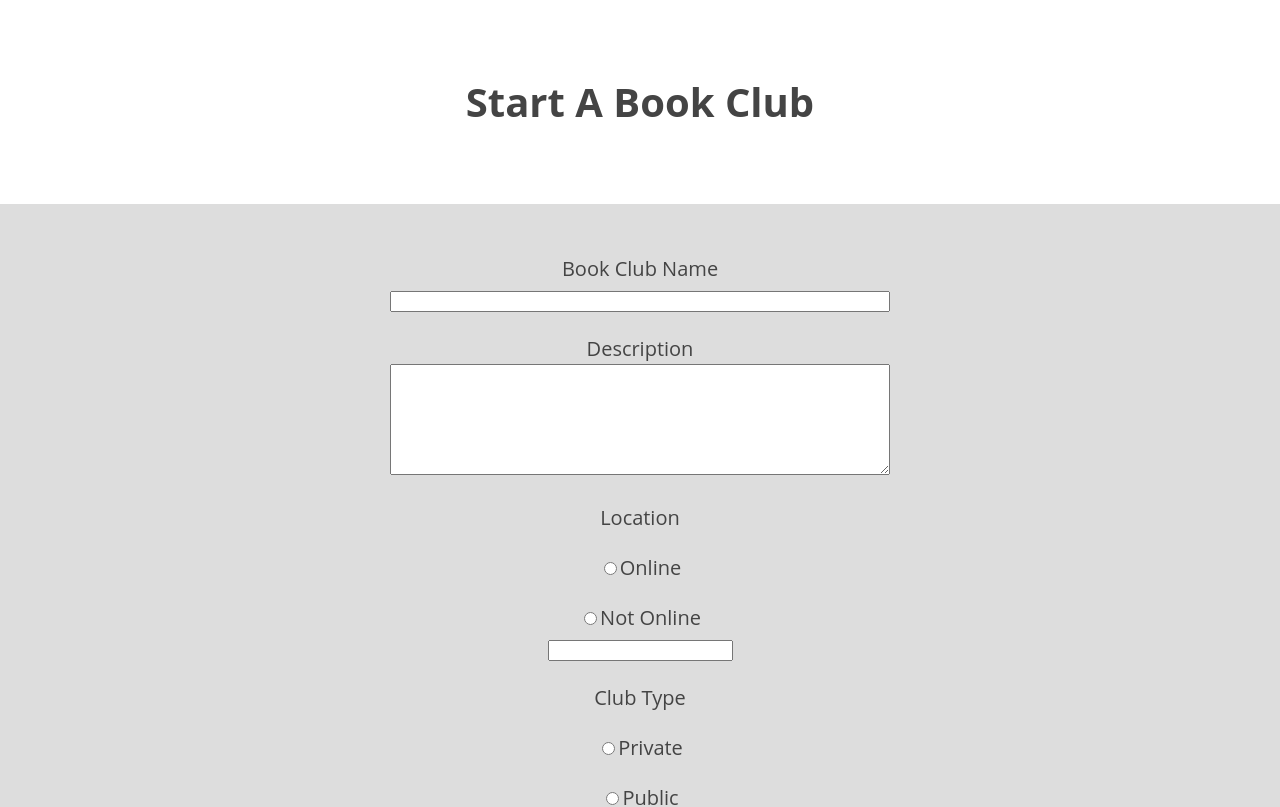
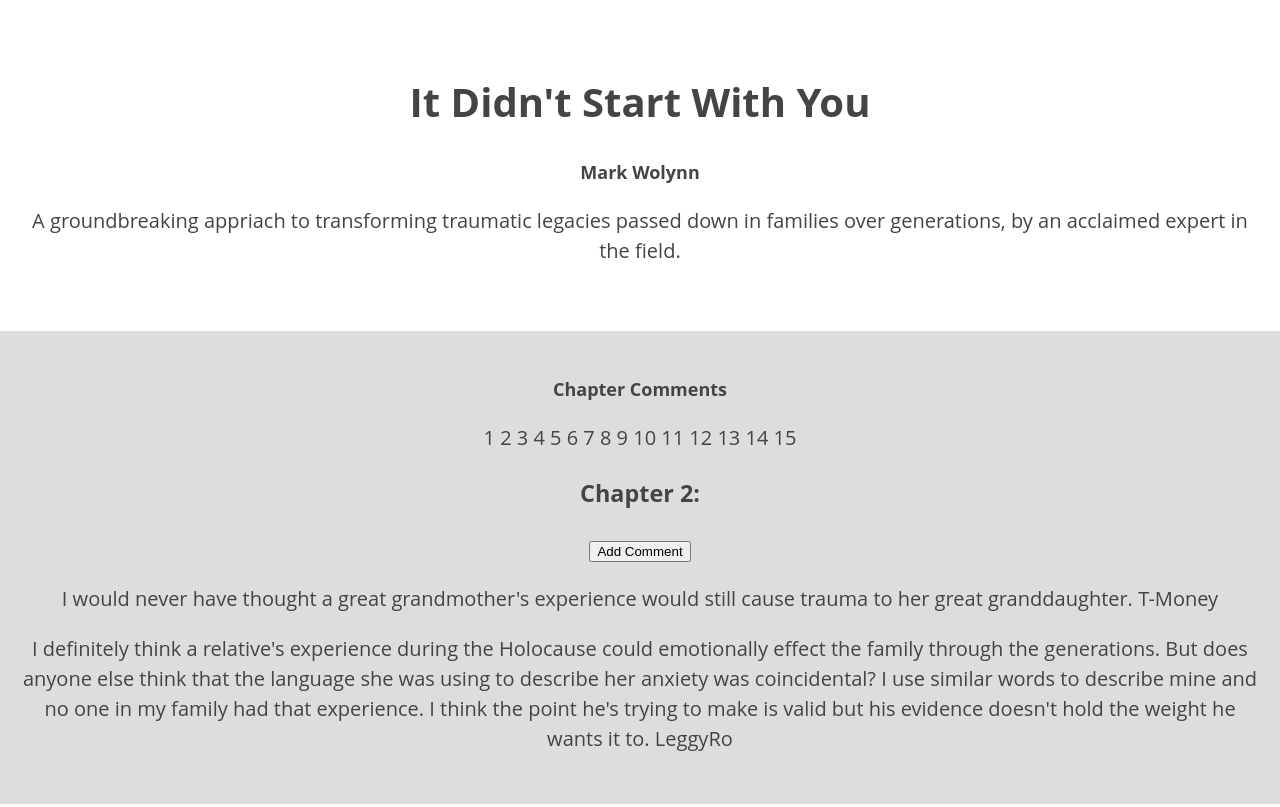
Before and after one commit to legsateri/cover-to-cover-app, a React (Create React App) app: page / in a window 1280 px wide. Shown: the top 807 px of the page. Built offline with nearby package versions, Linux system fonts and the light colour scheme.

Commit message:
formatting updates

```diff
--- a/src/AppContext.js
+++ /dev/null
@@ -1,5 +0,0 @@
-import React from 'react';
-
-export default React.createContext({
-    addClub: () => { }
-});
--- /dev/null
+++ b/src/components/AssignedBookPage/AssignedBookPage.css
@@ -0,0 +1,62 @@
+* {
+    box-sizing: border-box;
+}
+
+body {
+    font-family: "Open Sans", sans-serif;
+    font-size: 20px;
+    color: #444;
+    text-align: center;
+    line-height: 1.5;
+}
+
+footer {
+    padding: 1% 0;
+    background-color: #aaa;
+}
+
+nav {
+    position: fixed;
+    top: 0;
+    left: 0;
+    right: 0;
+    z-index: 10;
+    background-color: #aaa;
+}
+
+header {
+    padding: 45px 15px;
+}
+
+section {
+    min-height: 200px;
+    padding: 30px 15px;
+    background-color: #bbb;
+}
+
+section:nth-child(even) {
+    background-color: #ddd;
+}
+
+h2 {
+    font-size: 18px;
+}
+
+ul {
+    list-style: none;
+    display: flex;
+    justify-content: space-around;
+    padding: 0;
+}
+
+li {
+    font-size: 15px;
+}
+
+.search {
+    width: 300px;
+}
+
+.hide {
+    display: none;
+}
--- /dev/null
+++ b/src/components/AssignedBookPage/AssignedBookPage.js
@@ -0,0 +1,27 @@
+import React, { Component } from 'react'
+import './AssignedBookPage.css'
+
+export default class AssignedBookPage extends Component {
+    render() {
+        return (
+            <>
+                <header>
+                    <h1>It Didn't Start With You</h1>
+                    <h2>Mark Wolynn</h2>
+                    <p>A groundbreaking appriach to transforming traumatic legacies passed down in families over generations, by an acclaimed expert in the field.</p>
+                </header>
+
+                <section>
+                    <h2>Chapter Comments</h2>
+                    <p> 1 2 3 4 5 6 7 8 9 10 11 12 13 14 15</p>
+
+                    <h3>Chapter 2:</h3>
+                    <button>Add Comment</button>
+
+                    <p>I would never have thought a great grandmother's experience would still cause trauma to her great granddaughter. <span>T-Money</span></p>
+                    <p>I definitely think a relative's experience during the Holocause could emotionally effect the family through the generations. But does anyone else think that the language she was using to describe her anxiety was coincidental? I use similar words to describe mine and no one in my family had that experience. I think the point he's trying to make is valid but his evidence doesn't hold the weight he wants it to. <span>LeggyRo</span></p>
+                </section>
+            </>
+        )
+    }
+}
--- a/src/components/StartClubPage/StartClubPage.js
+++ b/src/components/StartClubPage/StartClubPage.js
@@ -19,13 +19,28 @@ export default class StartClubPage extends Component {
                         <textarea class='description' name='description' rows='7' required></textarea>
 
                         <label for="club-location">Location</label>
-                        <label><input type="radio" name="club-location" className="radio" required />Online</label>
-                        <label><input type="radio" name="club-location" className="radio" required />Not Online</label>
-                        <input type="text" name="club-location" className="location" required />
+                        <select>
+                            <option value='Choose One'>Choose One</option>
+                            <option value='Online'>Online</option>
+                            <option value='Not Online'>Not Online</option>
+                        </select>
+
+                        <br />
+
+                        <input
+                            type="text"
+                            name="club-location"
+                            className="location"
+                            placeholder=' City'
+                            required
+                        />
 
                         <label for="club-type">Club Type</label>
-                        <label><input type="radio" name="club-type" class="radio" required />Private</label>
-                        <label><input type="radio" name="club-type" class="radio" required />Public</label>
+                        <select>
+                            <option value='Choose One'>Choose One</option>
+                            <option value='Private'>Private</option>
+                            <option value='Public'>Public</option>
+                        </select>
 
                         <label for="club-members">Add Members (optional)</label>
                         <input type="text" name="club-members" class="name" />
--- a/src/index.js
+++ b/src/index.js
@@ -1,6 +1,6 @@
 import React from 'react';
 import ReactDOM from 'react-dom';
 import './index.css';
-import StartClubPage from './components/StartClubPage/StartClubPage';
+import AssignedBookPage from './components/AssignedBookPage/AssignedBookPage';
 
-ReactDOM.render(<StartClubPage />, document.getElementById('root'));
+ReactDOM.render(<AssignedBookPage />, document.getElementById('root'));
```
Also changed, not shown: src/ValidationError.js (deleted, +0 -18 lines), src/components/LoginPage/LoginPage.js (+2 -5 lines), src/components/SignupForm/SignupForm.js (+3 -9 lines).
